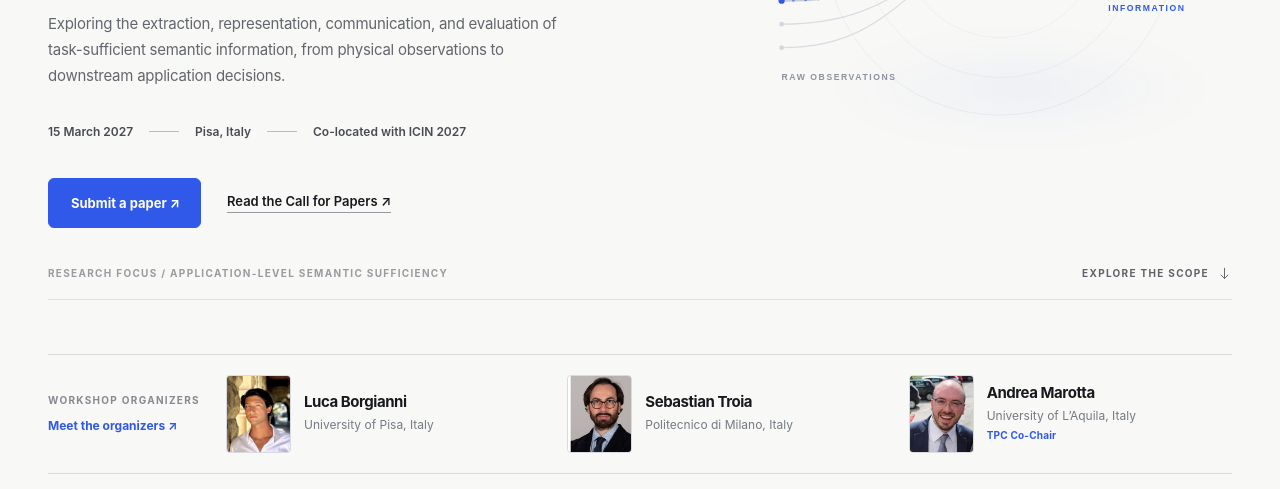
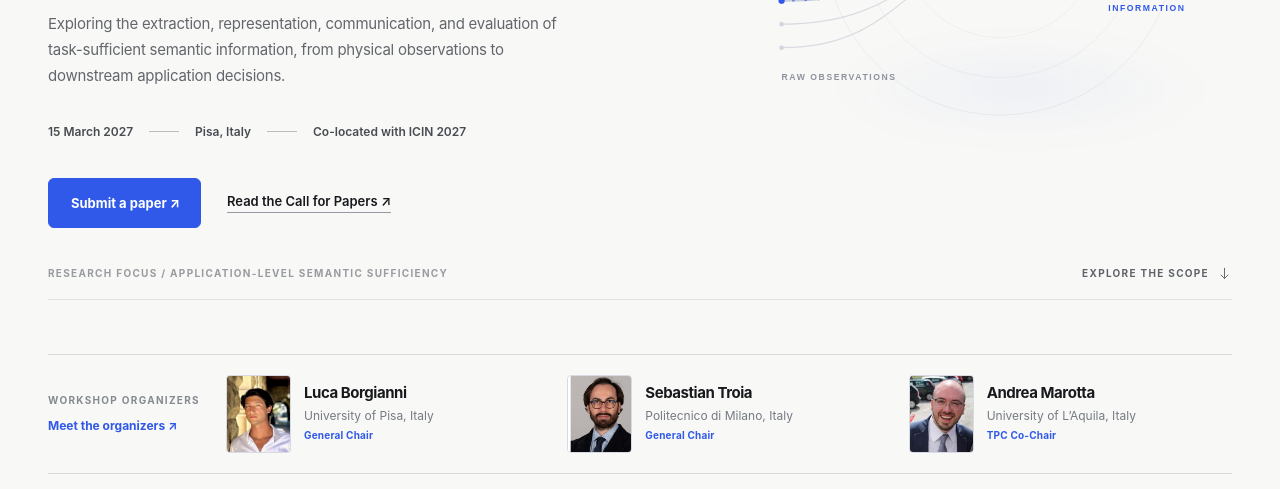
Before and after one commit to Borgianni/less-2027, a plain HTML site: page index.html in a window 1280 px wide. Shown: the part 463-952 px from the top of the page. Drawn offline with Linux system fonts and the light colour scheme.

```diff
--- a/index.html
+++ b/index.html
@@ -38,7 +38,7 @@
         </div>
         <div class="hero-bottom"><span>RESEARCH FOCUS / APPLICATION-LEVEL SEMANTIC SUFFICIENCY</span><a href="#about">EXPLORE THE SCOPE <svg viewBox="0 0 24 24" fill="none" stroke="currentColor" stroke-width="1.5" aria-hidden="true"><path d="M12 3v17m-6-6 6 6 6-6"/></svg></a></div>
       </div>
-    </section><section class="home-organizers"><div class="container"><div class="organizer-band"><div class="organizer-label"><span>Workshop organizers</span><a href="committees.html">Meet the organizers ↗</a></div><article class="organizer-mini"><div class="portrait"><span aria-hidden="true">LB</span><img src="assets/luca-borgianni.jpg" alt="Portrait of Luca Borgianni" loading="lazy"></div><div><h3>Luca Borgianni</h3><p>University of Pisa, Italy</p></div></article><article class="organizer-mini"><div class="portrait"><span aria-hidden="true">ST</span><img src="assets/sebastian-troia.jpg" alt="Portrait of Sebastian Troia" loading="lazy"></div><div><h3>Sebastian Troia</h3><p>Politecnico di Milano, Italy</p></div></article><article class="organizer-mini"><div class="portrait"><span aria-hidden="true">AM</span><img src="assets/andrea-marotta.jpg" alt="Portrait of Andrea Marotta" loading="lazy"></div><div><h3>Andrea Marotta</h3><p>University of L’Aquila, Italy<br><span class="organizer-role">TPC Co-Chair</span></p></div></article></div></div></section><section class="section-pad scope-section home-scope" id="about" aria-labelledby="scope-title">
+    </section><section class="home-organizers"><div class="container"><div class="organizer-band"><div class="organizer-label"><span>Workshop organizers</span><a href="committees.html">Meet the organizers ↗</a></div><article class="organizer-mini"><div class="portrait"><span aria-hidden="true">LB</span><img src="assets/luca-borgianni.jpg" alt="Portrait of Luca Borgianni" loading="lazy"></div><div><h3>Luca Borgianni</h3><p>University of Pisa, Italy<br><span class="organizer-role">General Chair</span></p></div></article><article class="organizer-mini"><div class="portrait"><span aria-hidden="true">ST</span><img src="assets/sebastian-troia.jpg" alt="Portrait of Sebastian Troia" loading="lazy"></div><div><h3>Sebastian Troia</h3><p>Politecnico di Milano, Italy<br><span class="organizer-role">General Chair</span></p></div></article><article class="organizer-mini"><div class="portrait"><span aria-hidden="true">AM</span><img src="assets/andrea-marotta.jpg" alt="Portrait of Andrea Marotta" loading="lazy"></div><div><h3>Andrea Marotta</h3><p>University of L’Aquila, Italy<br><span class="organizer-role">TPC Co-Chair</span></p></div></article></div></div></section><section class="section-pad scope-section home-scope" id="about" aria-labelledby="scope-title">
       <div class="container">
         <div class="section-head">
           <div><div class="section-num">01 / SCOPE</div><h2 class="section-title" id="scope-title">From observations<br>to application decisions.</h2></div>
```
